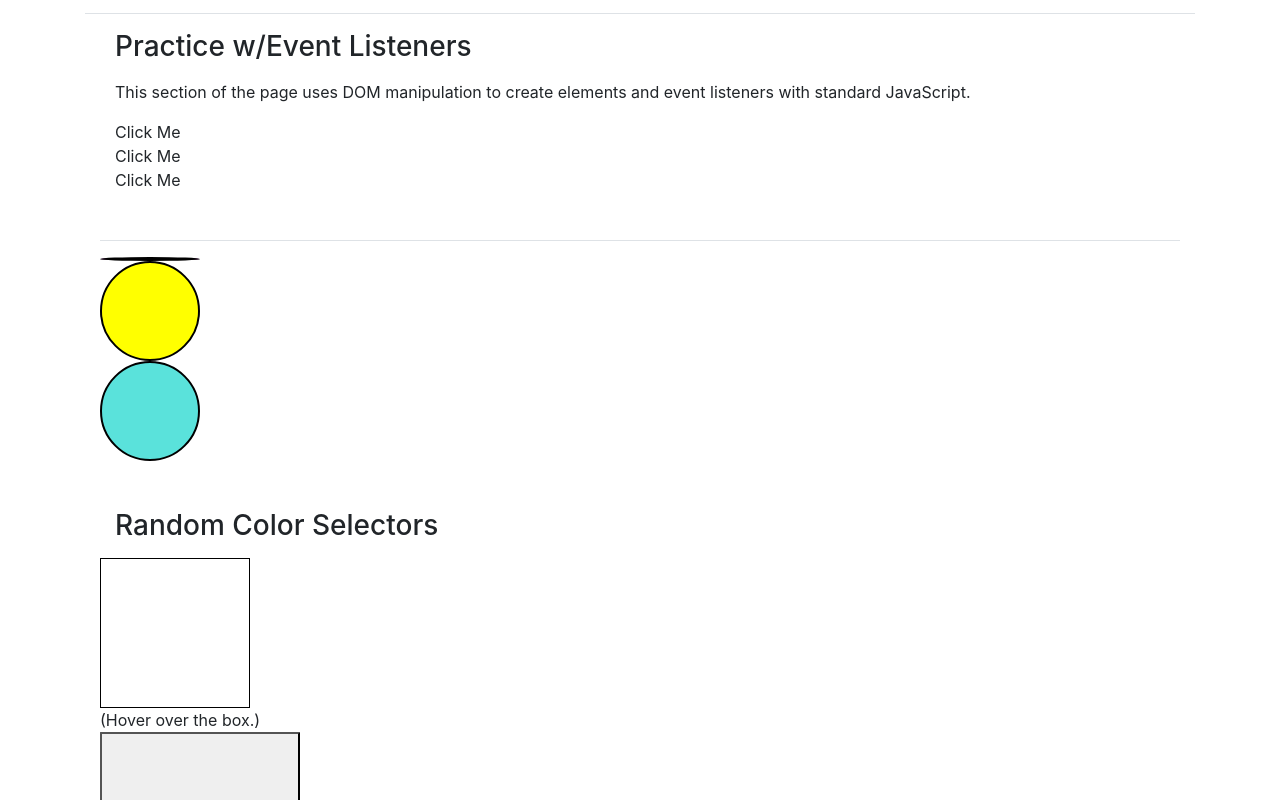
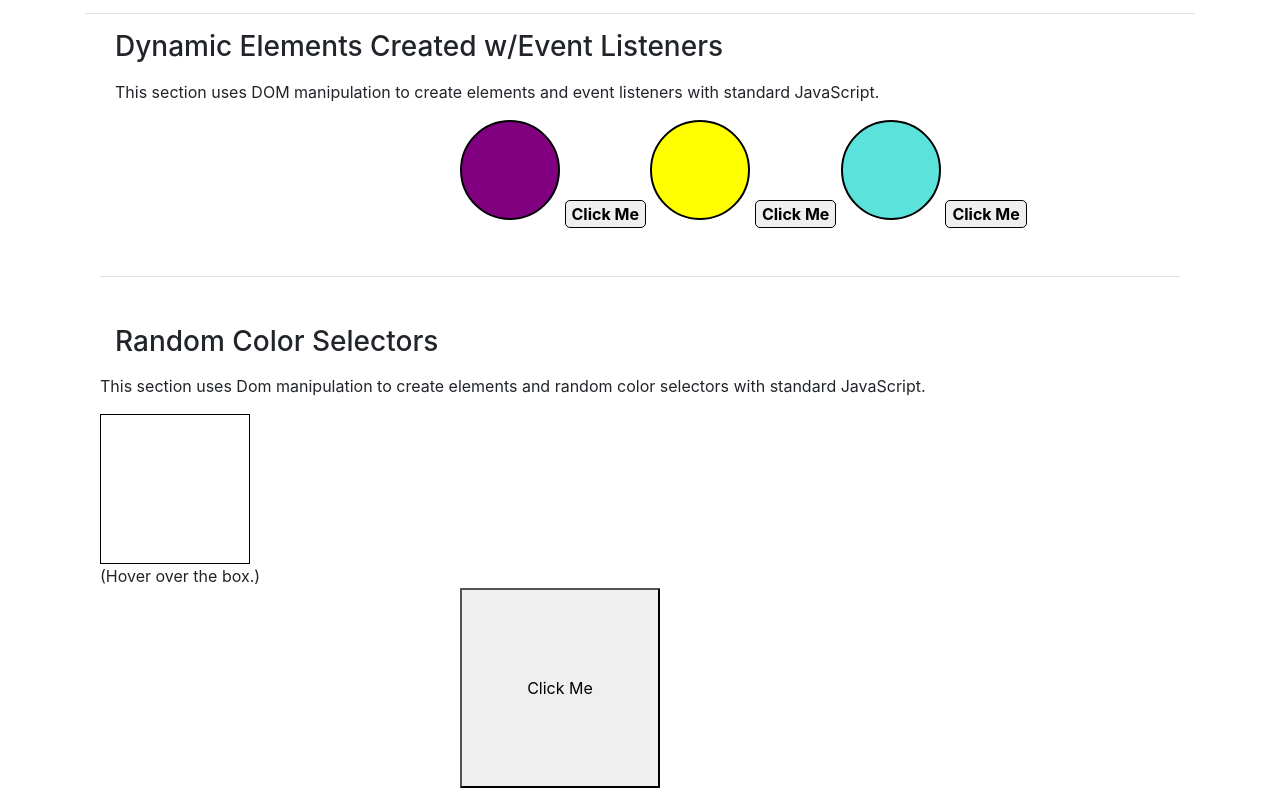
Before and after one commit to dlanorhirsch/color-charts-bootstrap, a website: page public/index.html in a window 1280 px wide. Shown: the part 700-1500 px from the top of the page. Drawn offline with nearby package versions, Linux system fonts and the light colour scheme.

Commit message:
Updates to files color.js and index.html. Additional edits made to accomodate bootstrap 4.  Some JavaScript in color.js re-written for static elements, css moved into index.html.

```diff
--- a/public/color.js
+++ b/public/color.js
@@ -1,47 +1,33 @@
 
 
 //------------- circle1 ----------------- //
-var circle1 = document.createElement('div');
-circle1.className = "hide1";
-document.getElementById('cm1');
-cm1.addEventListener("click", function(){
-    if(circle1.className === "hide1") {
-        circle1.className = "";
-    } else  {
-        circle1.className = "hide1";
-    }
-});
-
-document.getElementById("container");
-container.appendChild(circle1);
-
+function hideFunction1() {
+  var circle = document.getElementById(
+  "hide1");
+    if(circle.style.display === "none") {
+    circle.style.display = "inline-block";
+  } else {
+    circle.style.display = "none";
+  }
+}
 //------------- circle2 ------------------
-var circle2 = document.createElement('div');
-circle2.className = "hide2";
-document.getElementById('cm2');
-cm2.addEventListener("click", function(){
-    if(circle2.className === "hide2") {
-        circle2.className = "";
-    } else {
-        circle2.className = "hide2";
-    }
-});
-document.getElementById("container");
-container.appendChild(circle2);
-
+function hideFunction2() {
+  var circle2 = document.getElementById("hide2");
+    if(circle2.style.display === "none") {
+    circle2.style.display = "inline-block";
+  } else {
+    circle2.style.display = "none";
+  }
+}
 //------------  circle3 -------------------
-var circle3 = document.createElement('div');
-circle3.className = "hide3";
-document.getElementById('cm3');
-cm3.addEventListener("click", function(){
-    if(circle3.className === "hide3") {
-        circle3.className = "";
-    } else  {
-        circle3.className = "hide3";
-    }
-});
-document.getElementById("container");
-container.appendChild(circle3);
+function hideFunction3() {
+  var circle3 = document.getElementById("hide3");
+    if(circle3.style.display === "none") {
+    circle3.style.display = "inline-block";
+  } else {
+    circle3.style.display = "none";
+  }
+}
 
 // --- chip4 (Random Color Pad)  ---
 // -----------------------------------------------------------------
@@ -96,26 +82,26 @@ pad.addEventListener("mousemove", block);
   // handleEvent property set to a function, to handle the event
 
 //--- chip 1 ---
-var chip1 = document.createElement('div');
-chip1.setAttribute("id", "chip1");
-var textCont1 = document.createTextNode("RED");
-chip1.appendChild(textCont1);
-document.getElementById('container3');
-container3.appendChild(chip1);
+// var chip1 = document.createElement('div');
+// chip1.setAttribute("id", "chip1");
+// var textCont1 = document.createTextNode("RED");
+// chip1.appendChild(textCont1);
+// document.getElementById('container3');
+// container3.appendChild(chip1);
 
 
-//--- chip 2 ---
-var chip2 = document.createElement('div');
-chip2.setAttribute("id", "chip2");
-var textCont2 = document.createTextNode("GREEN");
-chip2.appendChild(textCont2);
-document.getElementById('container3');
-container3.appendChild(chip2);
+// //--- chip 2 ---
+// var chip2 = document.createElement('div');
+// chip2.setAttribute("id", "chip2");
+// var textCont2 = document.createTextNode("GREEN");
+// chip2.appendChild(textCont2);
+// document.getElementById('container3');
+// container3.appendChild(chip2);
 
-//--- chip 3 ---
-var chip3 = document.createElement('div');
-chip3.setAttribute("id", "chip3");
-var textCont3 = document.createTextNode("BLUE");
-chip3.appendChild(textCont3);
-document.getElementById("container3");
-container3.appendChild(chip3);
+// //--- chip 3 ---
+// var chip3 = document.createElement('div');
+// chip3.setAttribute("id", "chip3");
+// var textCont3 = document.createTextNode("BLUE");
+// chip3.appendChild(textCont3);
+// document.getElementById("container3");
+// container3.appendChild(chip3);
--- a/public/index.html
+++ b/public/index.html
@@ -9,28 +9,7 @@
   <!-- <link rel="stylesheet" type=text/css href="stylesheet2.css"> -->
   <!-- MIKE: I created a new stylesheet about and commented out the css for .hide1.  It no longer appears on the page.  Unless you see somehting else wrong, using an external stylesheet along with bootstrap doesn't seem to work.  This would seem indicate that the css must stay in the html file.  .hide2 and .hide3 are both appearing on the page. -->
 <style>
-  /* Event Listeners CSS */
-.hide1 {
-  background-color: purple;
-  width: 100px;
-  max-width: 100px;
-  border: 2px black solid;
-  border-radius: 50%;
-}
-.hide2 {
-  background-color: yellow;
-  width: 100px;
-  height: 100px;
-  border: 2px black solid;
-  border-radius: 50%;
-}
-  .hide3 {
-  background-color: rgb(90, 226, 219);
-  width: 100px;
-  height: 100px;
-  border: 2px black solid;
-  border-radius: 50%;
-}
+
 /* RGB CSS */
 #chip1 {
   width: 150px;
@@ -199,24 +178,68 @@
 <!-- -----------------EVENT LISTENERS---------------- -->
 
 <div id="container" class="container">
-    <h3 class="col mt-3 mb-3">Practice w/Event Listeners</h3>
+    <h3 class="col mt-3 mb-3">Dynamic Elements Created w/Event Listeners</h3>
 
-    <p class="col" >This section of the page uses DOM manipulation to create elements and event listeners with standard JavaScript.
+    <p class="col" >This section uses DOM manipulation to create elements and event listeners with standard JavaScript.
     </p>
 
-    <div class="col-2 offest-4 d-flex" id="cm1">Click Me</div>
-    <div class="col-2 offest-4 d-flex" id="cm2">Click Me</div>
-    <div class="col-2 offest-4 d-flex"  id="cm3">Click Me</div>
+    <div class="col-8 offset-4" id="hide1"></div>
+    <button id="btn1" onclick="hideFunction1()" >Click Me</button>
+
+    <div class="col-8" id="hide2"></div>
+    <button id="btn1" onclick="hideFunction2()">Click Me</button>
+
+    <div class="col-8" id="hide3"></div>
+    <button id="btn1" onclick="hideFunction3()">Click Me</button>
+
+    <!-- <div class="col-2 offest-4 d-flex" id="cm1">Click Me</div> -->
+    <!-- <div class="col-2 offest-4 d-flex" id="cm2">Click Me</div>
+    <div class="col-2 offest-4 d-flex"  id="cm3">Click Me</div> -->
 
     <div class="border-top mt-5 mb-3"></div>
+
+<style>
+
+#btn1 {
+  font-weight: bold;
+  border-radius: 5px;
+  border: 1px solid black
+}
+#hide1 {
+  display: inline-block;
+  background-color: purple;
+  width: 100px;
+  height: 100px;
+  border: 2px black solid;
+  border-radius: 50%;
+}
+#hide2 {
+  display: inline-block;
+  background-color: yellow;
+  width: 100px;
+  height: 100px;
+  border: 2px black solid;
+  border-radius: 50%;
+}
+#hide3 {
+  display: inline-block;
+  background-color: rgb(90, 226, 219);
+  width: 100px;
+  height: 100px;
+  border: 2px black solid;
+  border-radius: 50%;
+}
+    </style>
 </div>
 <!-- -------------RANDOM COLOR SELECTORS--------------- -->
 <div id="container2" class="container">
   <h3 class="col mt-5 mb-3">Random Color Selectors</h3>
+  <p>This section uses Dom manipulation to create elements and random color selectors with standard JavaScript.</p>
+
   <div id="mousePad"></div>
   <div id="mouse-pad_text">(Hover over the box.)</div>
 
-  <button id="rndColorbtn">Click Me</button>
+  <button class="col-3 offset-4" id="rndColorbtn">Click Me</button>
   <div class="rndColor_Box"></div>
   <div class="border-top mt-5 mb-3"></div>
 </div>
@@ -236,11 +259,13 @@
       <br>
       RGB is a device-dependent color model: different devices detect or reproduce a given RGB value differently, since the color elements (such as phosphors or dyes) and their response to the individual R, G, and B levels vary from manufacturer to manufacturer, or even in the same device over time. Thus an RGB value does not define the same color across devices without some kind of color management.
     </p>
+<div class="col-8 offset-4 d-flex" id="chip1">RED</div>
+<div class="col-8 offset-4" id="redColorCode">rgb = (255, 0, 0)</div>
+<div class="col-9 offset-3 d-flex"id="chip2">GREEN</div>
+<div id="greenColorCode">rgb = (0, 255, 0)</div>
+<div id="chip3">BLUE</div>
+<div id="blueColorCode">rgb = (0, 0, 255)</div>
 
-
-    <div id="redColorCode">rgb = (255, 0, 0)</div>
-    <div id="greenColorCode">rgb = (0, 255, 0)</div>
-    <div id="blueColorCode">rgb = (0, 0, 255)</div>
 <div class="divider-3"></div>
 <div class="border-top mt-5 mb-3"></div>
 </div>
```
